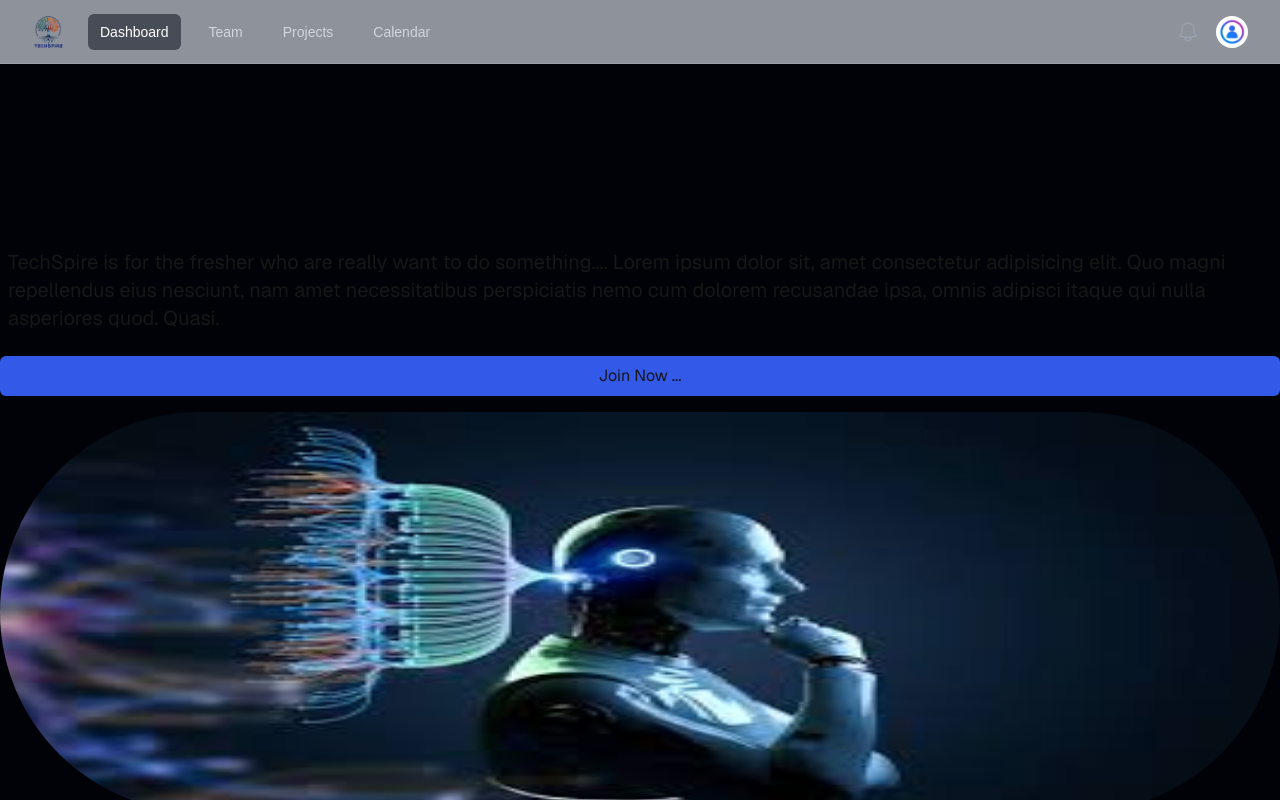
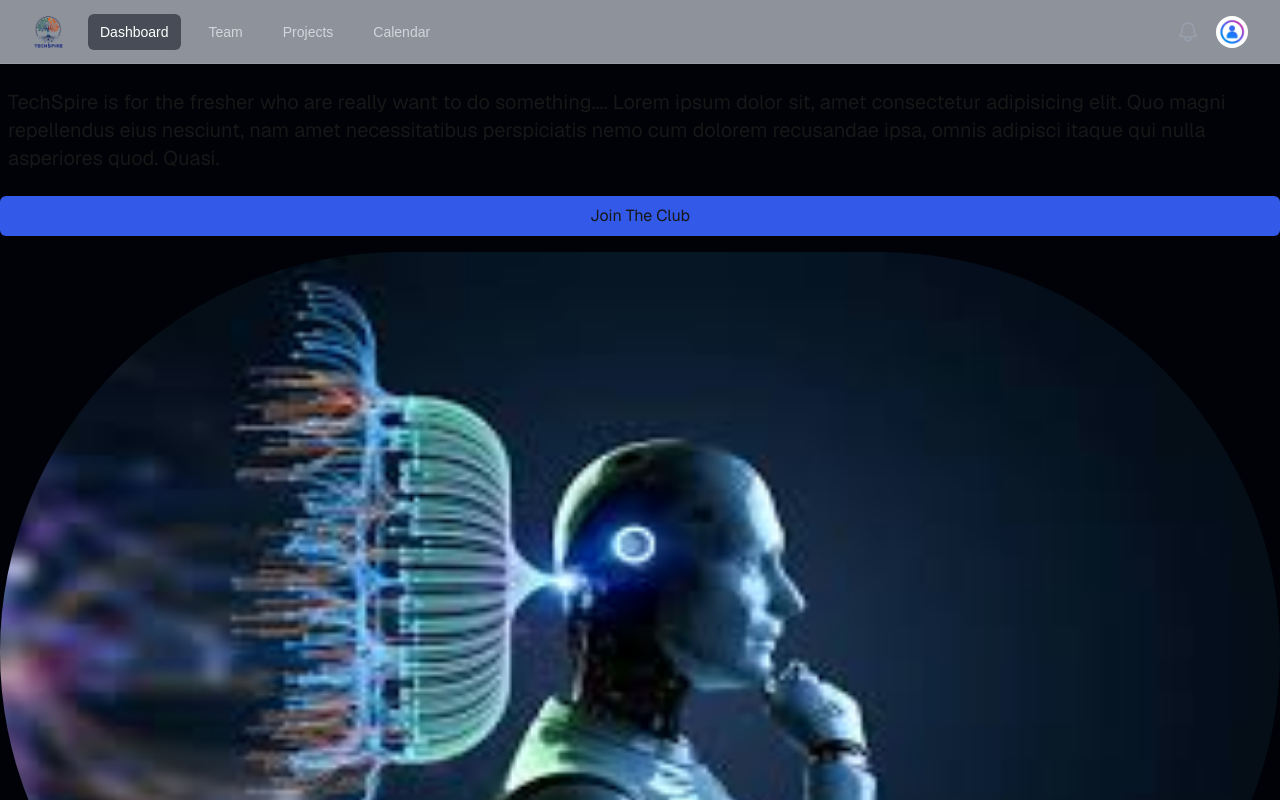
Before and after one commit to Abhisp2711/webhackthon-backend, a Next.js app: page / in a window 1280 px wide. Shown: the top 800 px of the page. Built offline with nearby package versions, Linux system fonts and the light colour scheme.

Commit message:
updated home page

```diff
--- a/app/page.tsx
+++ b/app/page.tsx
@@ -3,7 +3,7 @@ import Image from "next/image";
 export default function Home() {
   return (
     <div className="flex flex-col  items-center justify-center font-sans bg-[ #ff1e00]">
-      <div className="flex-col md:flex mt-40">
+      <div className="flex-col md:flex ">
         <div className="flex-col md:flex items-center justify-center">
           <h1 className="text-xl pt-4 m-2">
             TechSpire is for the fresher who are really want to do something....
@@ -13,14 +13,14 @@ export default function Home() {
             asperiores quod. Quasi.
           </h1>
           <button className=" px-3 py-2 my-4 bg-[#3259E8] rounded-md w-full text-center ">
-            <a href="/login">Join Now ...</a>
+            <a href="/login">Join The Club</a>
           </button>
         </div>
         <div>
           <img
             src="./hero_image.jpeg"
             alt="hero_image"
-            className="h-100 w-400 rounded-full"
+            className="h-100 w-400 md:h-200 md:w-800 rounded-full"
           />
         </div>
       </div>
```
